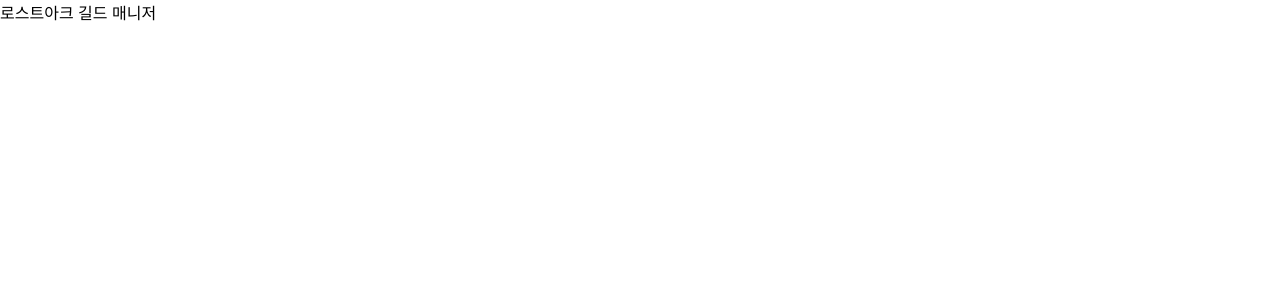
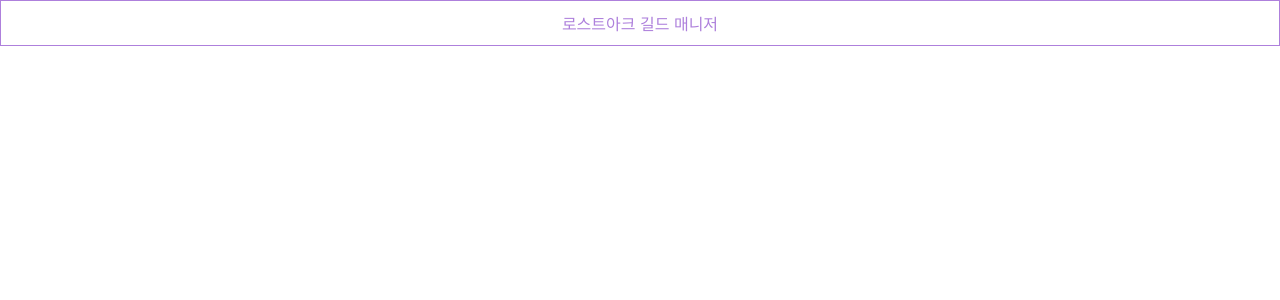
Before and after one commit to muguk04-4/lostArk_guildManager, a React (Create React App) app: page / in a window 1280 px wide. Shown: the top 300 px of the page. Built offline with nearby package versions, Linux system fonts and the light colour scheme.

Commit message:
web logo css

```diff
--- a/src/App.css
+++ b/src/App.css
@@ -1,3 +1,6 @@
 .web-logo{
-
+  border: solid 1px #ae80dc;
+  color: #ae80dc;
+  padding: 10px 20px 10px 20px;
+  text-align: center;
 }
```
